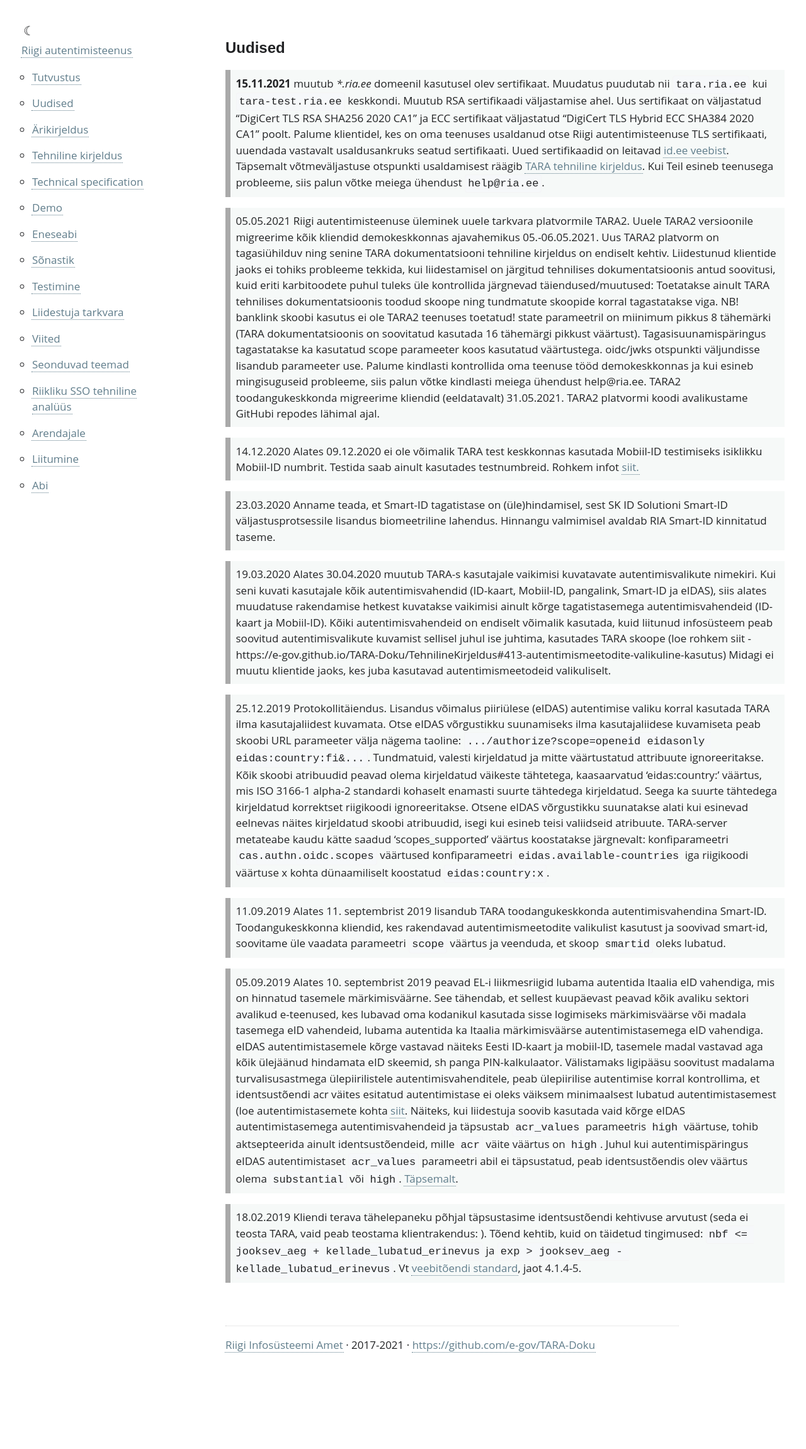
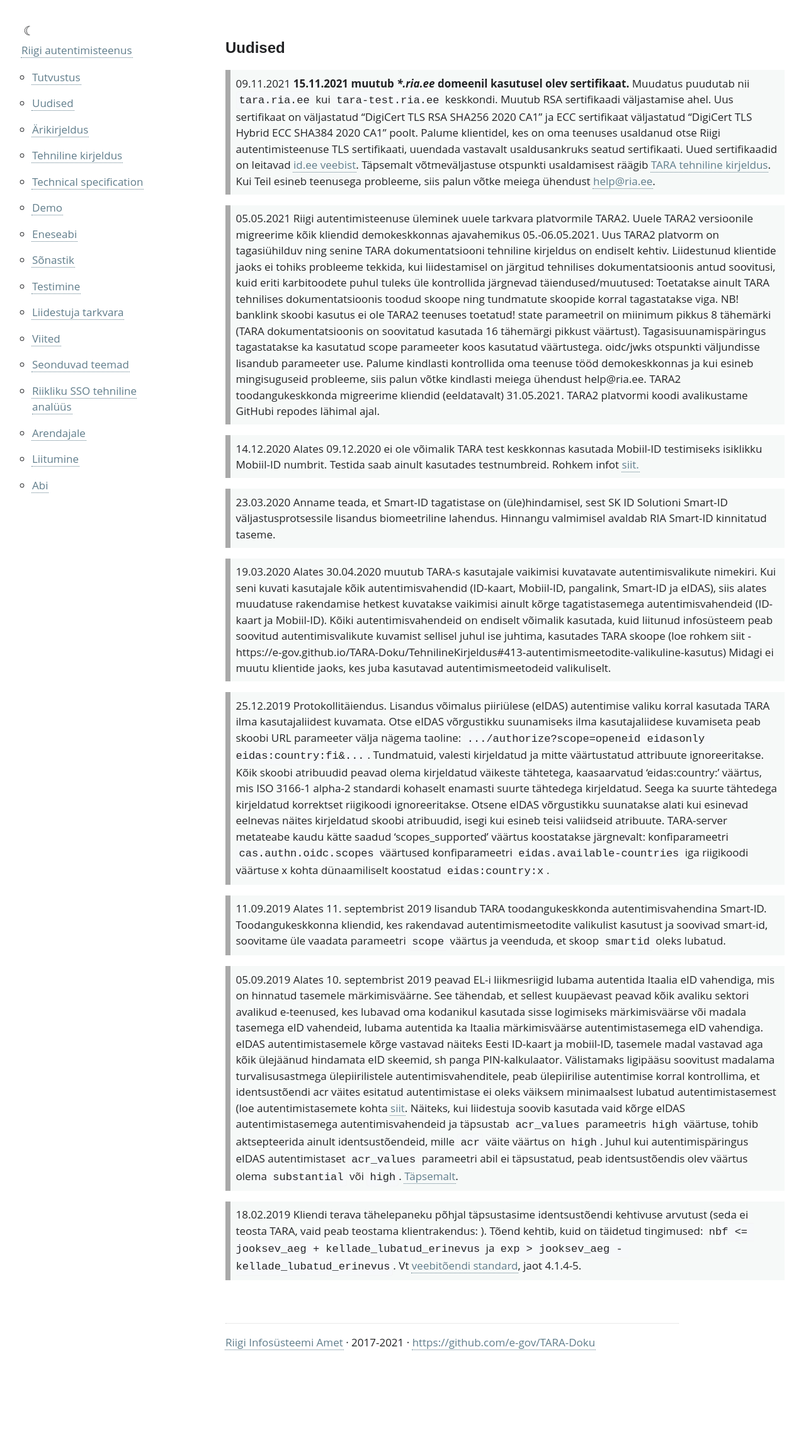
Before and after one commit to e-gov/TARA-Doku, a Jekyll site: the page built from Uudised.md, in a window 1280 px wide. Shown: the whole page at 63% size. Built offline with Jekyll 4.4.1, drawn with Linux system fonts in a browser that asks for light colours; our own code applies the rules of GitHub Pages for plain Markdown files.

Commit message:
Update Uudised.md

```diff
--- a/Uudised.md
+++ b/Uudised.md
@@ -4,12 +4,13 @@ permalink: Uudised
 
 # Uudised
 
-**15.11.2021** muutub _*.ria.ee_ domeenil kasutusel olev sertifikaat. Muudatus puudutab nii `tara.ria.ee` kui `tara-test.ria.ee` keskkondi.
+09.11.2021
+**15.11.2021 muutub _*.ria.ee_ domeenil kasutusel olev sertifikaat.** Muudatus puudutab nii `tara.ria.ee` kui `tara-test.ria.ee` keskkondi.
 Muutub RSA sertifikaadi väljastamise ahel. Uus sertifikaat on väljastatud "DigiCert TLS RSA SHA256 2020 CA1" ja ECC sertifikaat väljastatud "DigiCert TLS Hybrid ECC SHA384 2020 CA1" poolt.
 Palume klientidel, kes on oma teenuses usaldanud otse Riigi autentimisteenuse TLS sertifikaati, uuendada vastavalt usaldusankruks seatud sertifikaati.
 Uued sertifikaadid on leitavad [id.ee veebist](https://www.id.ee/artikkel/riigi-autentimisteenuse-sertifikaadi-muudatus/).
 Täpsemalt võtmeväljastuse otspunkti usaldamisest räägib [TARA tehniline kirjeldus](https://e-gov.github.io/TARA-Doku/TehnilineKirjeldus#5-turvatoimingud).
-Kui Teil esineb teenusega probleeme, siis palun võtke meiega ühendust `help@ria.ee`.
+Kui Teil esineb teenusega probleeme, siis palun võtke meiega ühendust [help@ria.ee](help@ria.ee).
 {: .note}
 
 05.05.2021 Riigi autentimisteenuse üleminek uuele tarkvara platvormile TARA2. Uuele TARA2 versioonile migreerime kõik kliendid demokeskkonnas ajavahemikus 05.-06.05.2021. Uus TARA2 platvorm on tagasiühilduv ning senine TARA dokumentatsiooni tehniline kirjeldus on endiselt kehtiv.
```
